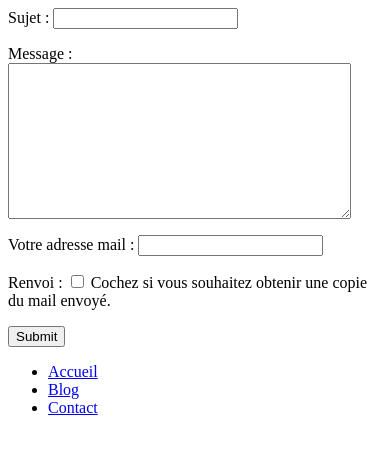
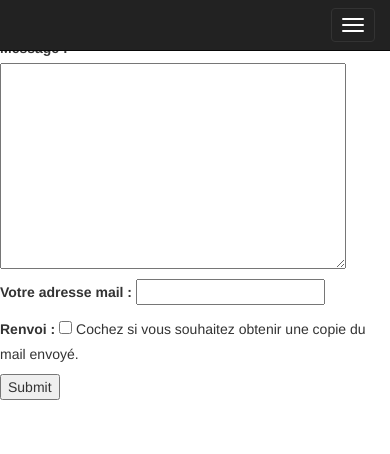
Before and after one commit to Yoroitchi/Django, a Django app: page /contact/ in a window 390 px wide. Shown: the top 454 px of the page. Run offline with Django 3.2, Linux system fonts and the light colour scheme; some libraries are stand-ins or nearby versions.

Commit message:
css accueil improved

```diff
--- a/bonnes_crepes_bretonnes/blog/templates/blog/contact.html
+++ b/bonnes_crepes_bretonnes/blog/templates/blog/contact.html
@@ -1,3 +1,28 @@
+<head>
+<link href="/static/bootstrap/css/bootstrap.css" rel="stylesheet">
+<link href="/static/bootstrap/css/3-col.css" rel="stylesheet">
+</head>
+
+<nav class="navbar navbar-inverse navbar-fixed-top">
+  <div class="container">
+    <div class="navbar-header">
+      <button type="button" class="navbar-toggle collapsed" data-toggle="collapse" data-target="#navbar" aria-expanded="false" aria-controls="navbar">
+        <span class="sr-only">Toggle navigation</span>
+        <span class="icon-bar"></span>
+        <span class="icon-bar"></span>
+        <span class="icon-bar"></span>
+      </button>
+      <a class="navbar-brand" href="#">{% block navbar %}{% endblock %}</a>
+    </div>
+    <div id="navbar" class="collapse navbar-collapse">
+      <ul class="nav navbar-nav">
+        <li class="active"><a href="{% url 'accueil' %}">Accueil</a></li>
+        <li><a href="{% url 'home' %}">Blog</a></li>
+        <li><a href="{% url 'contact' %}">Contact</a></li>
+      </ul>
+    </div><!--/.nav-collapse -->
+  </div>
+</nav>
 
 {% if envoi %}Votre message a bien été envoyé !{% endif %}
 
@@ -6,9 +31,3 @@
     {{ form.as_p }}
     <input type="submit" value="Submit" />
 </form>
-
-<ul>
-     <li><a href="{% url 'accueil' %}">Accueil</a></li>
-     <li><a href="{% url 'home' %}">Blog</a></li>
-     <li><a href="{% url 'contact' %}">Contact</a></li>
-</ul>
--- a/bonnes_crepes_bretonnes/blog/templates/blog/home.html
+++ b/bonnes_crepes_bretonnes/blog/templates/blog/home.html
@@ -1,2 +1,3 @@
-{% extends "base.html"%}
+{% extends "blog/base.html"%}
+{% block css%}<link href="/static/bootstrap/css/3-col.css" rel="stylesheet">{% endblock %}
 {% block title %}Crêpes home{% endblock %}
--- a/bonnes_crepes_bretonnes/blog/templates/blog/lire.html
+++ b/bonnes_crepes_bretonnes/blog/templates/blog/lire.html
@@ -1,4 +1,4 @@
-{% extends "base.html"%}
+{% extends "blog/base.html"%}
 {% block header %}La Crêpe {{ article.titre }}{% endblock%}
 {% block content %}
 <p class="infos">Rédigé par {{ article.auteur }}, le {{ article.date|date:"DATE_FORMAT" }}</p>
--- a/bonnes_crepes_bretonnes/bonnes_crepes_bretonnes/settings.py
+++ b/bonnes_crepes_bretonnes/bonnes_crepes_bretonnes/settings.py
@@ -55,7 +55,7 @@ ROOT_URLCONF = 'bonnes_crepes_bretonnes.urls'
 TEMPLATES = [
     {
         'BACKEND': 'django.template.backends.django.DjangoTemplates',
-        'DIRS': [os.path.join(BASE_DIR, "templates")],
+        'DIRS': [],
         'APP_DIRS': True,
         'OPTIONS': {
             'context_processors': [
```
Also changed, not shown: bonnes_crepes_bretonnes/blog/templates/blog/accueil.html (+17 -2 lines), bonnes_crepes_bretonnes/templates/base.html (+14 -0 lines), bonnes_crepes_bretonnes/db.sqlite3.
